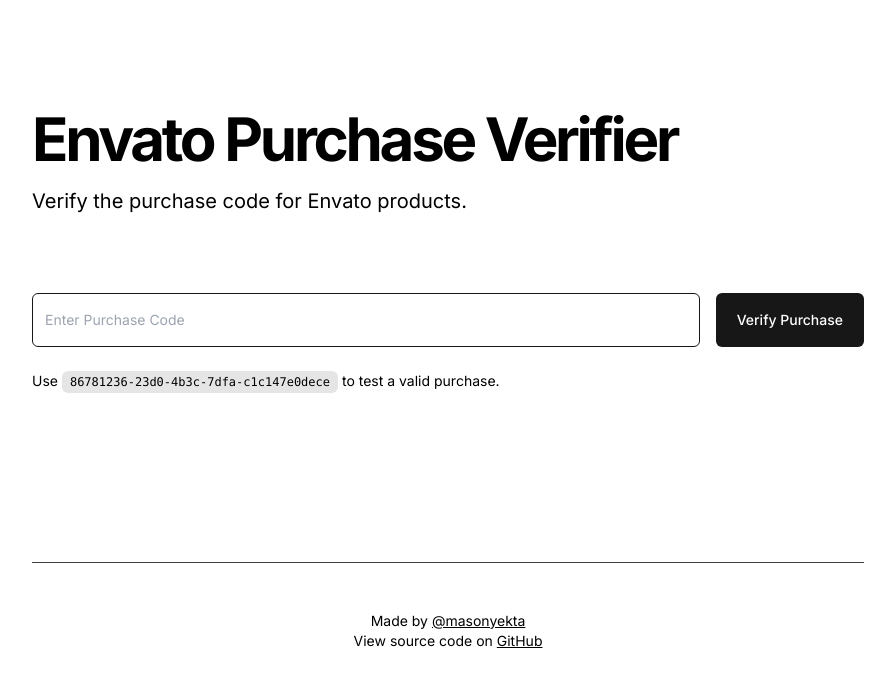
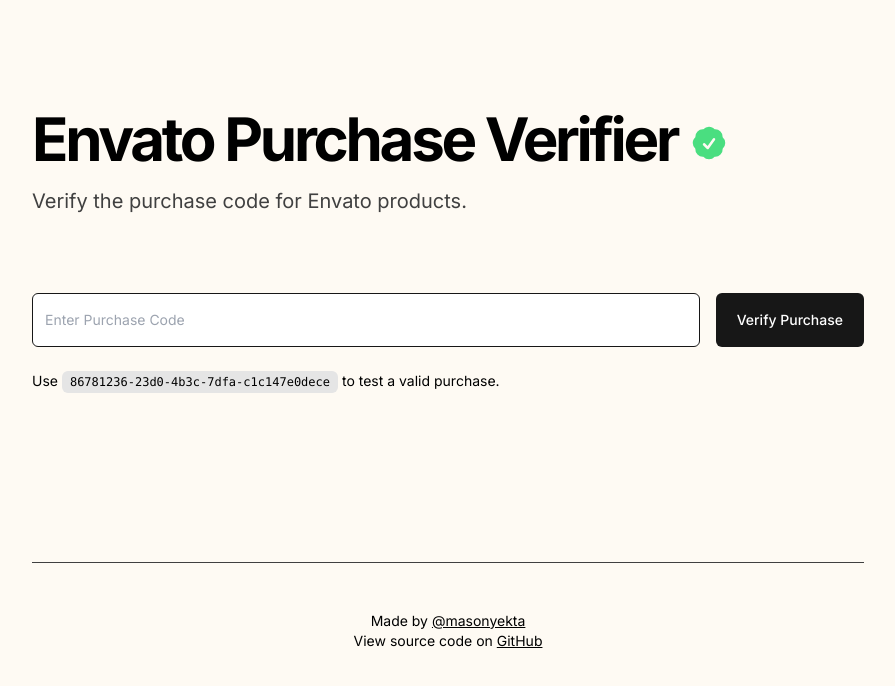
Before and after one commit to masonyekta/envato-purchase-verifier, a Next.js app: page / in a window 1280 px wide. Shown: the top 686 px of the page, without its empty margins (192-1087 px from the left). Built offline with nearby package versions, Linux system fonts and the light colour scheme.

Commit message:
minor color changes

```diff
--- a/src/app/layout.tsx
+++ b/src/app/layout.tsx
@@ -17,7 +17,7 @@
 	return (
 		<html lang="en" className={cn('font-sans antialiased', fontSans.variable)}>
 			<head />
-			<body className="min-h-screen">
+			<body className="min-h-screen bg-orange-10">
 				<div className="container grid h-screen items-center justify-center gap-6 pt-6 pb-8 md:pt-10 md:pb-12 lg:pt-16 lg:pb-24">
 					{children}
 					<Footer />
--- a/src/app/page.tsx
+++ b/src/app/page.tsx
@@ -1,16 +1,27 @@
 'use client'
 
 import { PurchaseVerifier } from '@/components/envato/purchaseVerifier'
+import { CheckBadgeIcon } from '@heroicons/react/24/solid'
 
 export default function Page() {
 	return (
 		<>
 			<section>
 				<div className="mx-auto flex h-full flex-col items-start gap-4 lg:w-[52rem]">
-					<h1 className="mt-28 text-3xl font-bold leading-[1.1] tracking-tighter sm:text-5xl md:mt-10 md:text-6xl">
-						Envato Purchase Verifier
-					</h1>
-					<p className="max-w-[42rem] leading-normal  sm:text-xl sm:leading-8">
+					<div className="mt-28 flex items-center md:mt-10">
+						<div className="mr-3">
+							<h1 className="text-3xl font-bold leading-[1.1] tracking-tighter sm:text-5xl md:text-6xl">
+								Envato Purchase Verifier
+							</h1>
+						</div>
+						<div className="flex-shrink-0">
+							<CheckBadgeIcon
+								className="h-8 w-8 text-green-400 md:mt-2 md:h-10 md:w-10"
+								aria-hidden="true"
+							/>
+						</div>
+					</div>
+					<p className="max-w-[42rem] leading-normal text-neutral-700 sm:text-xl sm:leading-8">
 						Verify the purchase code for Envato products.
 					</p>
 					<PurchaseVerifier />
--- a/src/components/envato/purchaseDetails.tsx
+++ b/src/components/envato/purchaseDetails.tsx
@@ -7,44 +7,44 @@
 		<div className="mt-6 overflow-hidden rounded-md border border-neutral-900 bg-white">
 			<div className="px-4 py-5 sm:px-6">
 				<h3 className="text-lg font-medium leading-6 text-neutral-900">Purchase Details</h3>
-				<p className="mt-1 max-w-2xl text-sm text-neutral-500">
+				<p className="mt-1 max-w-2xl text-sm text-neutral-700">
 					Purchase details and product information.
 				</p>
 			</div>
 			<div className="border-t border-neutral-900">
-				<dl>
-					<div className="bg-gray-50 px-4 py-5 sm:grid sm:grid-cols-3 sm:gap-4 sm:px-6">
-						<dt className="text-sm font-medium text-neutral-500">Product</dt>
+				<dl className="divide-y divide-neutral-300 px-6">
+					<div className="py-4 sm:grid sm:grid-cols-3 sm:gap-4">
+						<dt className="text-sm font-medium text-neutral-900">Product</dt>
 						<dd className="mt-1 text-sm text-gray-900 sm:col-span-2 sm:mt-0">
 							{data.data.item.name}
 						</dd>
 					</div>
-					<div className="bg-white px-4 py-5 sm:grid sm:grid-cols-3 sm:gap-4 sm:px-6">
-						<dt className="text-sm font-medium text-neutral-500">Purchase Date</dt>
+					<div className="py-4 sm:grid sm:grid-cols-3 sm:gap-4">
+						<dt className="text-sm font-medium text-neutral-900">Purchase Date</dt>
 						<dd className="mt-1 text-sm text-gray-900 sm:col-span-2 sm:mt-0">
 							{purchaseDate}
 						</dd>
 					</div>
-					<div className="bg-gray-50 px-4 py-5 sm:grid sm:grid-cols-3 sm:gap-4 sm:px-6">
-						<dt className="text-sm font-medium text-neutral-500">Purchaser Username</dt>
+					<div className="py-4 sm:grid sm:grid-cols-3 sm:gap-4">
+						<dt className="text-sm font-medium text-neutral-900">Purchaser Username</dt>
 						<dd className="mt-1 text-sm text-gray-900 sm:col-span-2 sm:mt-0">
 							{data.data.buyer}
 						</dd>
 					</div>
-					<div className="bg-white px-4 py-5 sm:grid sm:grid-cols-3 sm:gap-4 sm:px-6">
-						<dt className="text-sm font-medium text-neutral-500">Purchase Price</dt>
+					<div className="py-4 sm:grid sm:grid-cols-3 sm:gap-4">
+						<dt className="text-sm font-medium text-neutral-900">Purchase Price</dt>
 						<dd className="mt-1 text-sm text-gray-900 sm:col-span-2 sm:mt-0">
 							{data.data.amount}
 						</dd>
 					</div>
-					<div className="bg-gray-50 px-4 py-5 sm:grid sm:grid-cols-3 sm:gap-4 sm:px-6">
-						<dt className="text-sm font-medium text-neutral-500">License</dt>
+					<div className="py-4 sm:grid sm:grid-cols-3 sm:gap-4">
+						<dt className="text-sm font-medium text-neutral-900">License</dt>
 						<dd className="mt-1 text-sm text-gray-900 sm:col-span-2 sm:mt-0">
 							{data.data.license}
 						</dd>
 					</div>
-					<div className="bg-white px-4 py-5 sm:grid sm:grid-cols-3 sm:gap-4 sm:px-6">
-						<dt className="text-sm font-medium text-neutral-500">Support Date</dt>
+					<div className="py-4 sm:grid sm:grid-cols-3 sm:gap-4">
+						<dt className="text-sm font-medium text-neutral-900">Support Date</dt>
 						<dd className="mt-1 text-sm text-gray-900 sm:col-span-2 sm:mt-0">
 							{supportDate}
 							{new Date(data.data.supported_until) < today && (
--- a/tailwind.config.js
+++ b/tailwind.config.js
@@ -22,6 +22,9 @@
 
 			colors: {
 				...colors,
+				orange: {
+					10: '#FEFAF3',
+				},
 			},
 		},
 	},
```
Also changed, not shown: public/og.jpg (added), 1 other file (tests, documents, lock files or other folders).
